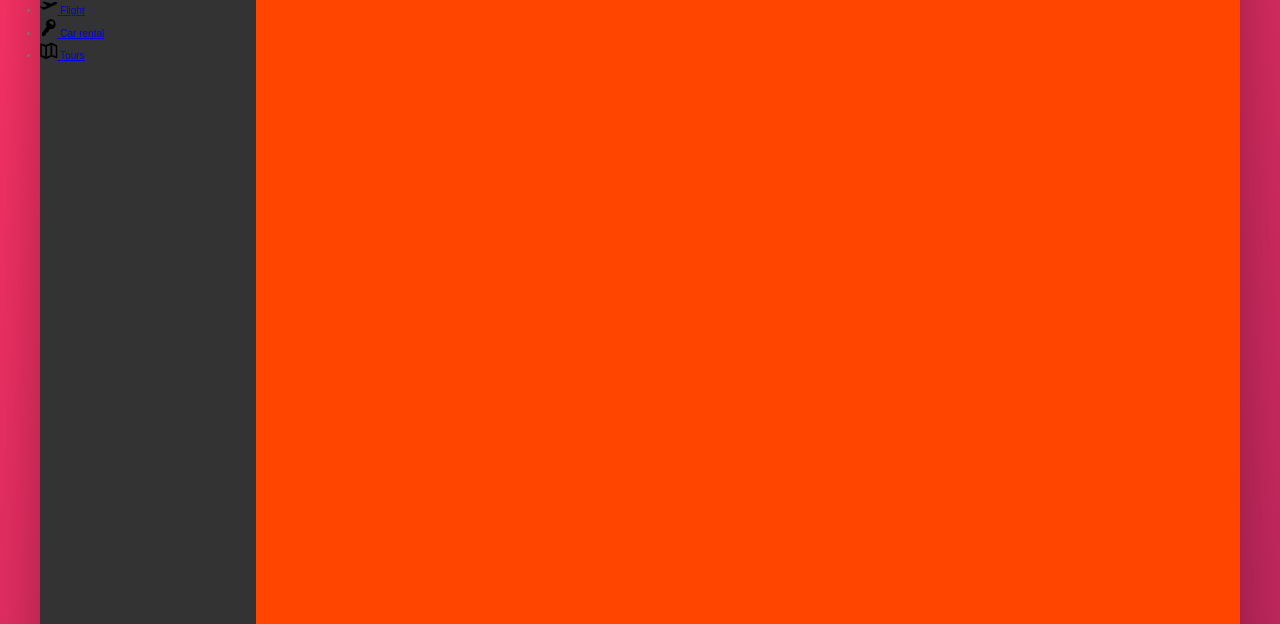
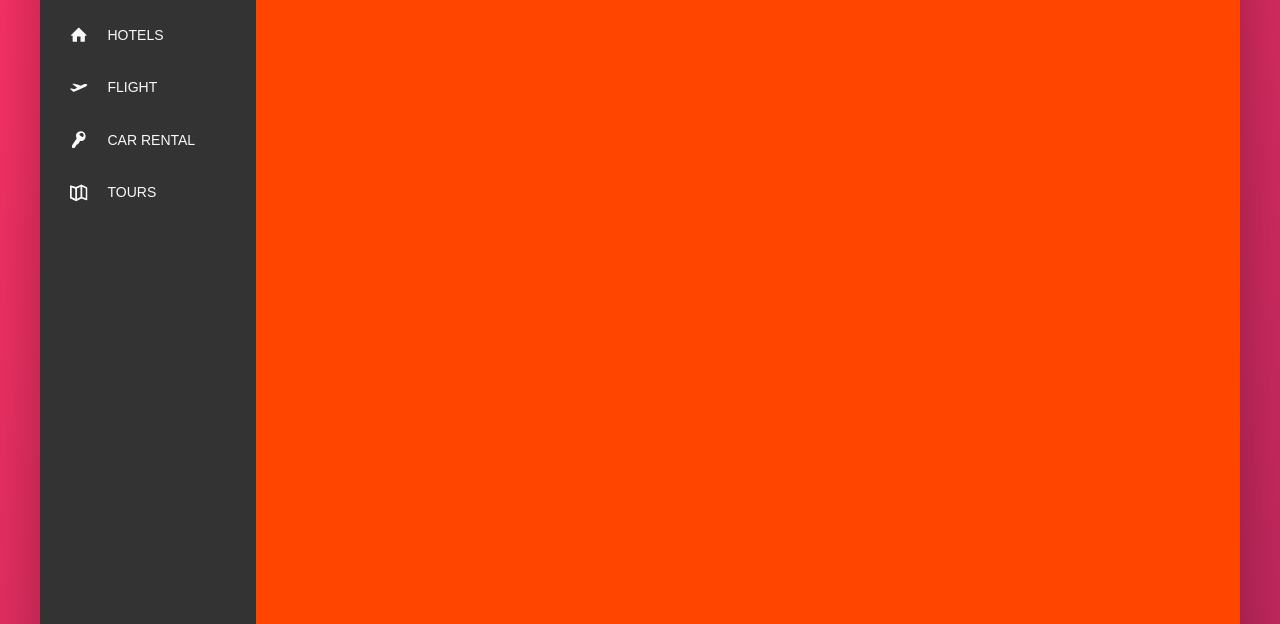
Before and after one commit to KSamra/css-practice-2, a website: page index.html in a window 1280 px wide. Shown: the part 176-800 px from the top of the page. Drawn offline with Linux system fonts and the light colour scheme.

Commit message:
side navigation elements positioned and styled. Need to add hover animation

```diff
--- a/sass/_components.scss
+++ b/sass/_components.scss
@@ -139,18 +139,34 @@
 /// Side Navigation
 
 .side-nav {
+  font-size: 1.4rem;
+  list-style: none;
+  margin-top: 3.5rem;
 
   &__item {
 
   }
 
-  &__link {
+  &__link:link,
+  &__link:visited {
 
+    color: var(--color-grey-light-1);
+    text-decoration: none;
+    text-transform: uppercase;
+    display: inline-block;
+    padding: 1.5rem 3rem;
+
+    display: flex;
+    align-items: center;
   }
 
   &__icon {
     width: 1.75rem;
     height: 1.75rem;
+    margin-right: 2rem;
+
+    //color of the parent element.
+    fill: currentColor;
   }
 }
 
```
Also changed, not shown: css/style.css.
